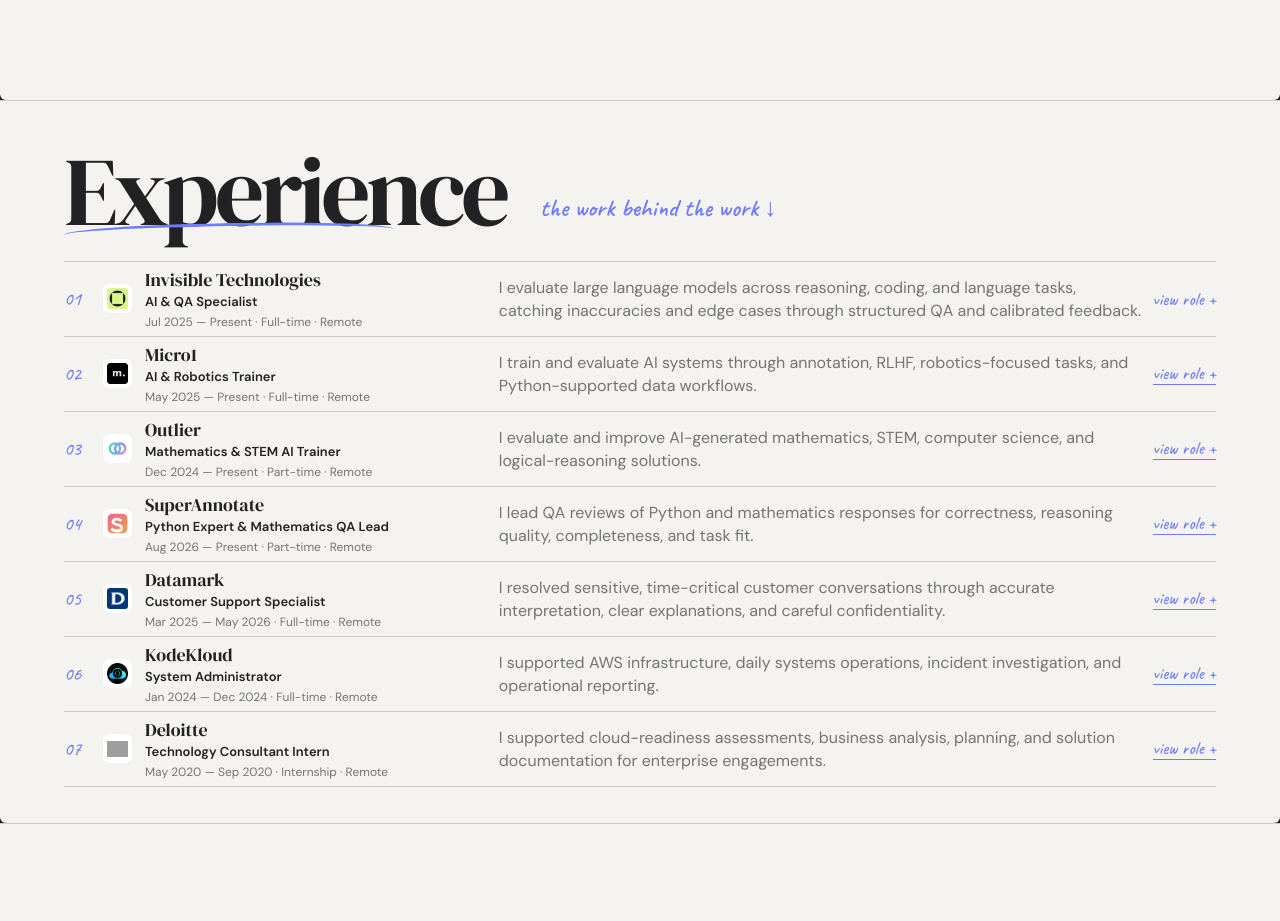
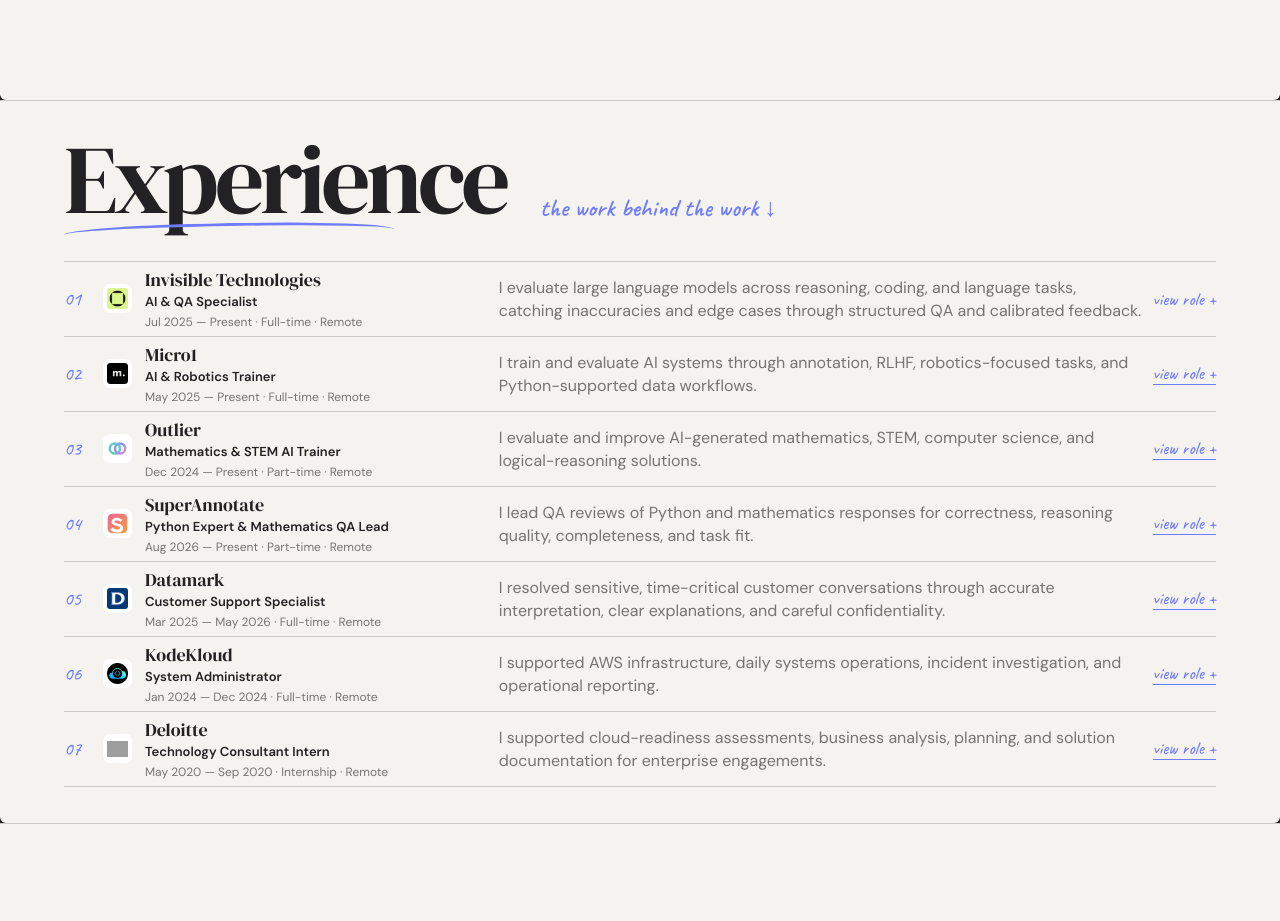
Before and after one commit to isharik/Portfolio, a React (Vite) app in the folder marginalia-redesign/: page / in a window 1280 px wide. Shown: the part 2220-3141 px from the top of the page. Built offline with nearby package versions, Linux system fonts and the light colour scheme; grey boxes are pictures that could not be loaded.

Commit message:
fix: space experience heading underline

```diff
--- a/marginalia-redesign/src/styles.css
+++ b/marginalia-redesign/src/styles.css
@@ -171,7 +171,7 @@ h2 { font-size: clamp(74px, 9vw, 132px); line-height: .85; margin-bottom: 28px;
 /* experience */
 .experience-sheet { min-height: 640px; padding: 62px 5% 36px; }
 .experience-heading { position: relative; display: flex; align-items: end; gap: 34px; margin: -13px 0 28px; }
-.experience-heading h2 { margin-bottom: 0; font-size: clamp(68px,7.6vw,110px); }
+.experience-heading h2 { margin-bottom: 0; font-size: clamp(68px,7.6vw,110px); transform: translateY(-12px); }
 .experience-heading .ink-underline { position: absolute; top: auto; bottom: -8px; left: 0; width: 330px; }
 .experience-heading .scribble { margin-bottom: 12px; }
 .experience-list { border-top: 1px solid var(--hairline); }
```
